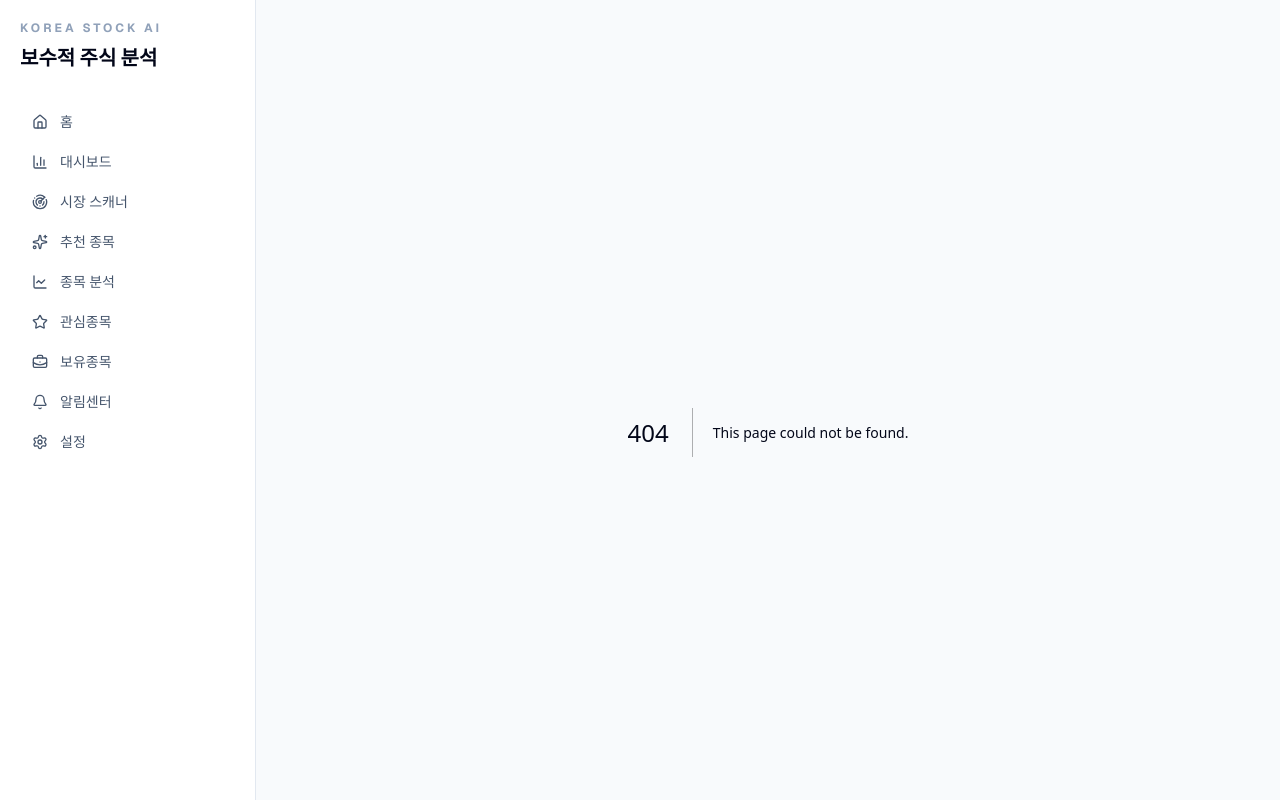
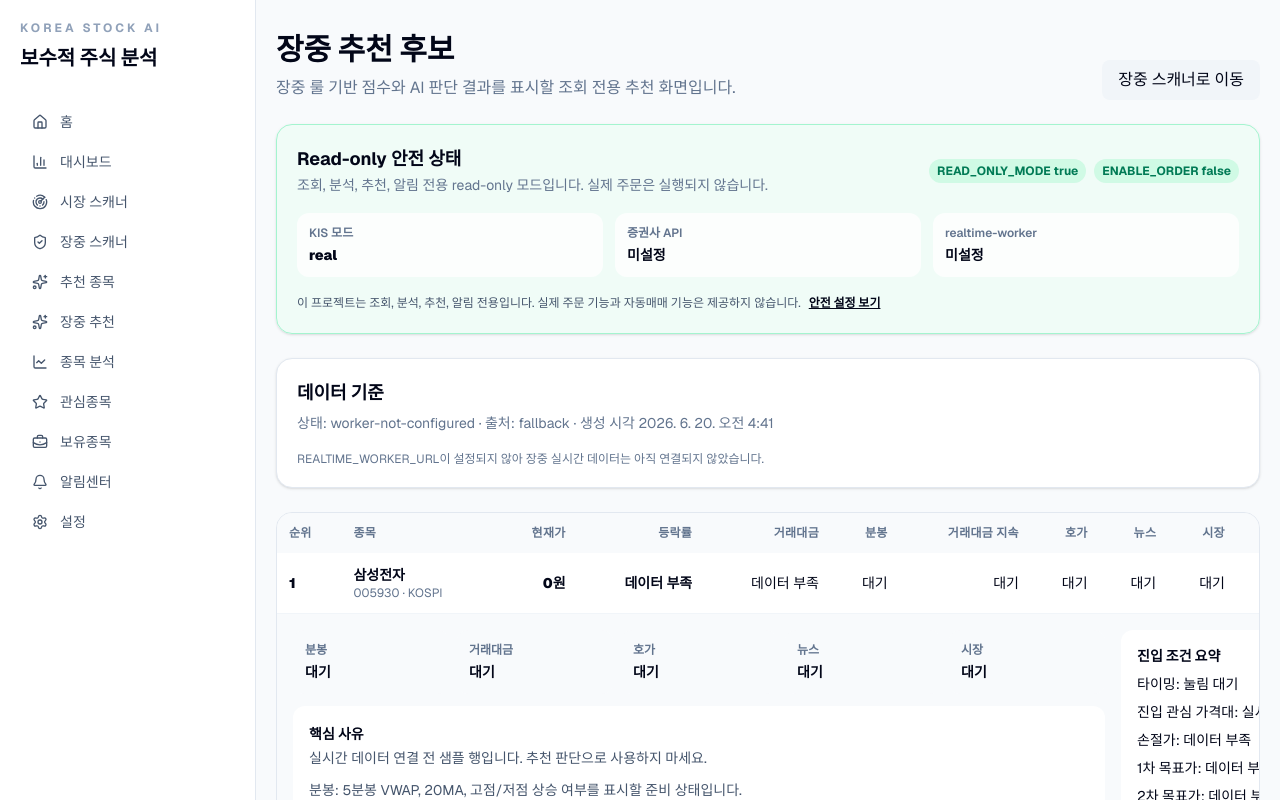
Before and after one commit to danielcrayon9/stock, a Next.js app: page /recommendations/intraday in a window 1280 px wide. Before the commit this address had no page. Shown: the top 800 px of the page. Built offline with nearby package versions, Linux system fonts and the light colour scheme.

Commit message:
Add new navigation items and enhance settings form labels

```diff
--- /dev/null
+++ b/app/recommendations/intraday/page.tsx
@@ -0,0 +1,38 @@
+import Link from "next/link";
+import IntradayRecommendationTable from "@/components/IntradayRecommendationTable";
+import SafetyStatusCard from "@/components/SafetyStatusCard";
+import { Button } from "@/components/ui/button";
+import { Card, CardDescription, CardHeader, CardTitle } from "@/components/ui/card";
+import { getIntradaySnapshot } from "@/lib/intradayScanner";
+import { formatDateTime } from "@/lib/formatters";
+
+export const dynamic = "force-dynamic";
+
+export default async function IntradayRecommendationsPage() {
+  const snapshot = await getIntradaySnapshot();
+
+  return (
+    <>
+      <div className="flex flex-wrap items-end justify-between gap-3">
+        <div>
+          <h1 className="text-3xl font-black">장중 추천 후보</h1>
+          <p className="mt-2 text-slate-500">장중 룰 기반 점수와 AI 판단 결과를 표시할 조회 전용 추천 화면입니다.</p>
+        </div>
+        <Link href="/intraday-scanner">
+          <Button variant="secondary">장중 스캐너로 이동</Button>
+        </Link>
+      </div>
+      <SafetyStatusCard />
+      <Card>
+        <CardHeader>
+          <CardTitle>데이터 기준</CardTitle>
+          <CardDescription>
+            상태: {snapshot.status} · 출처: {snapshot.source} · 생성 시각 {formatDateTime(snapshot.generatedAt)}
+          </CardDescription>
+        </CardHeader>
+        <p className="text-xs text-slate-500">{snapshot.message}</p>
+      </Card>
+      <IntradayRecommendationTable candidates={snapshot.candidates} />
+    </>
+  );
+}
--- a/app/settings/page.tsx
+++ b/app/settings/page.tsx
@@ -1,3 +1,5 @@
+import Link from "next/link";
+import SafetyStatusCard from "@/components/SafetyStatusCard";
 import SettingsForm from "@/components/SettingsForm";
 import { Card, CardDescription, CardHeader, CardTitle } from "@/components/ui/card";
 import { getEnvStatus } from "@/lib/googleSheets";
@@ -12,6 +14,23 @@ export default function SettingsPage() {
         <h1 className="text-3xl font-black">설정</h1>
         <p className="mt-2 text-slate-500">API 키는 브라우저에 노출하지 않고 서버 환경변수로만 관리합니다.</p>
       </div>
+      <SafetyStatusCard />
+      <Card>
+        <CardHeader>
+          <CardTitle>한국투자증권 API 설정 안내</CardTitle>
+          <CardDescription>
+            KIS 실전투자 API 키를 사용하더라도 이 앱은 현재가, 분봉, 체결, 호가, 지수 조회 전용으로만 사용합니다.
+            실제 주문 기능은 제공하지 않습니다.
+          </CardDescription>
+        </CardHeader>
+        <div className="space-y-2 text-sm leading-6 text-slate-600">
+          <p><code>KIS_APP_KEY</code>, <code>KIS_APP_SECRET</code>, <code>KIS_APPROVAL_KEY</code>는 서버 환경변수에만 저장하세요.</p>
+          <p><code>ENABLE_ORDER=false</code>, <code>READ_ONLY_MODE=true</code>가 안전 기본값입니다.</p>
+          <Link href="/settings/safety" className="font-bold text-slate-950 underline">
+            안전 정책 상세 보기
+          </Link>
+        </div>
+      </Card>
       <Card>
         <CardHeader>
           <CardTitle>환경변수 체크</CardTitle>
--- a/components/Navigation.tsx
+++ b/components/Navigation.tsx
@@ -3,6 +3,7 @@ import {
   BarChart3,
   Bell,
   BriefcaseBusiness,
+  ShieldCheck,
   Home,
   LineChart,
   Radar,
@@ -15,7 +16,9 @@ const items = [
   { href: "/", label: "홈", icon: Home },
   { href: "/dashboard", label: "대시보드", icon: BarChart3 },
   { href: "/scanner", label: "시장 스캐너", icon: Radar },
+  { href: "/intraday-scanner", label: "장중 스캐너", icon: ShieldCheck },
   { href: "/recommendations", label: "추천 종목", icon: Sparkles },
+  { href: "/recommendations/intraday", label: "장중 추천", icon: Sparkles },
   { href: "/analyze", label: "종목 분석", icon: LineChart },
   { href: "/watchlist", label: "관심종목", icon: Star },
   { href: "/portfolio", label: "보유종목", icon: BriefcaseBusiness },
--- a/components/SettingsForm.tsx
+++ b/components/SettingsForm.tsx
@@ -1,6 +1,11 @@
 import { OPTIONAL_ENV_KEYS, REQUIRED_ENV_KEYS } from "@/lib/constants";
 
 function getOptionalLabel(key: string) {
+  if (["ENABLE_ORDER", "READ_ONLY_MODE", "KIS_MODE"].includes(key)) return "안전 · 조회 전용";
+  if (key.startsWith("KIS_")) return "선택 · 한국투자증권 조회 API";
+  if (key.startsWith("KIWOOM")) return "선택 · 키움 조회 API";
+  if (key.startsWith("REALTIME") || key.startsWith("WORKER") || key.startsWith("UPSTASH")) return "선택 · 실시간 worker/캐시";
+  if (key.startsWith("BROKER")) return "선택 · 증권사 선택";
   if (key.startsWith("OPENAI") || key.startsWith("GEMINI")) return "선택 · AI 판단";
   if (key.startsWith("NAVER")) return "선택 · 뉴스";
   if (key.startsWith("OPENDART")) return "선택 · 공시/실적";
```
